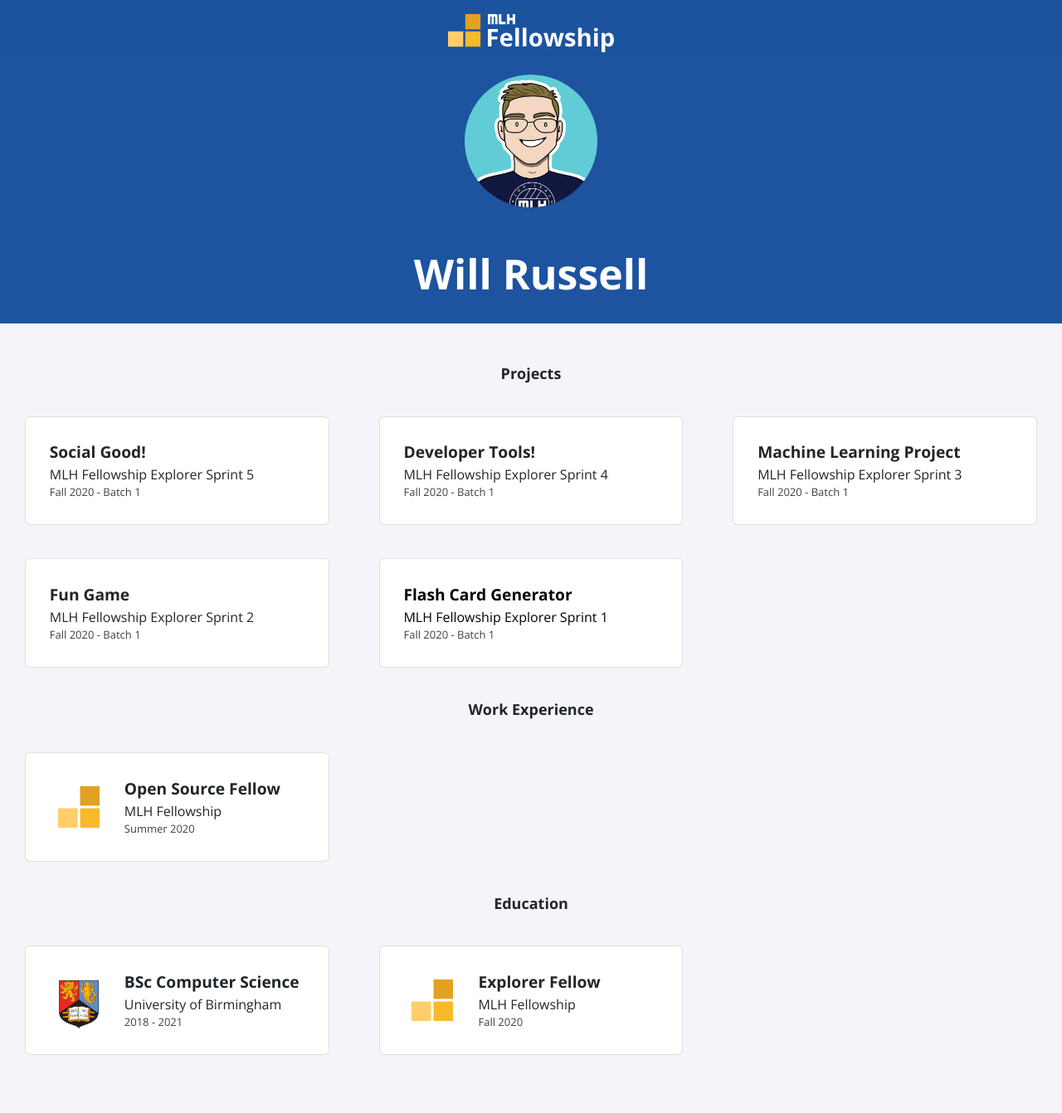
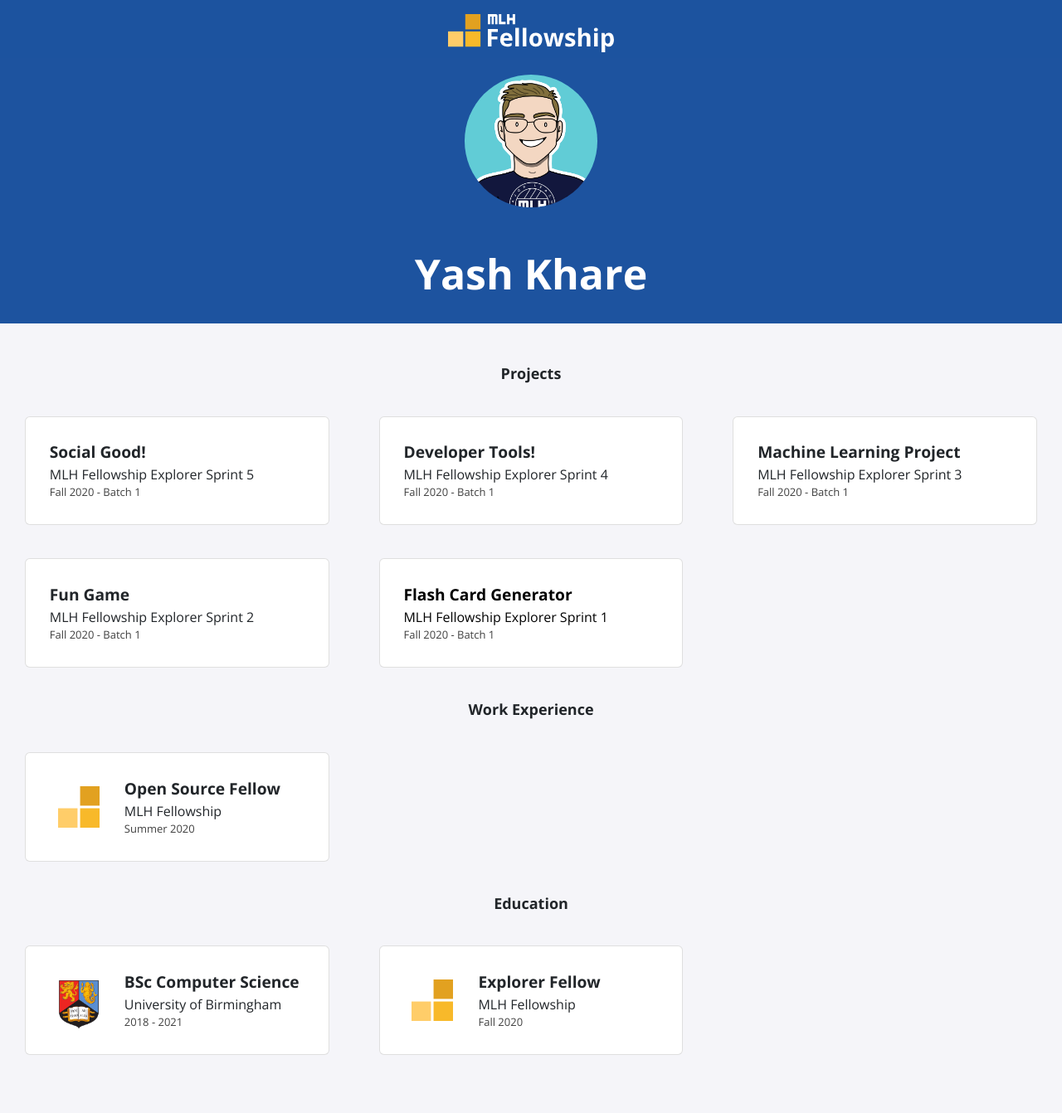
Before and after one commit to yashk2000/mlh-fellowship, a Jekyll site: the page built from index.html, in a window 1280 px wide. Shown: the whole page at 83% size. Built offline with Jekyll 4.4.1, drawn with Linux system fonts in a browser that asks for light colours; nearby versions of some CDN libraries.

Commit message:
Update _config.yml

```diff
--- a/_config.yml
+++ b/_config.yml
@@ -1,13 +1,13 @@
-title: "Will Russell"
-email: fellowship@mlh.io
+title: "Yash Khare"
+email: yashsja@gmail.com
 description: >- # this means to ignore newlines until "baseurl:"
   Write an awesome description for your new site here. You can edit this
   line in _config.yml. It will appear in your document head meta (for
   Google search results) and in your feed.xml site description.
 baseurl: "/"
-url: "/portfolio-template"
-twitter_username: mlhacks
-github_username:  mlh-fellowship
+url: "/mlh-fellowship"
+twitter_username: _p0lar_bear
+github_username:  yashk2000
 
 sass:
   sass_dir: _sass
```
